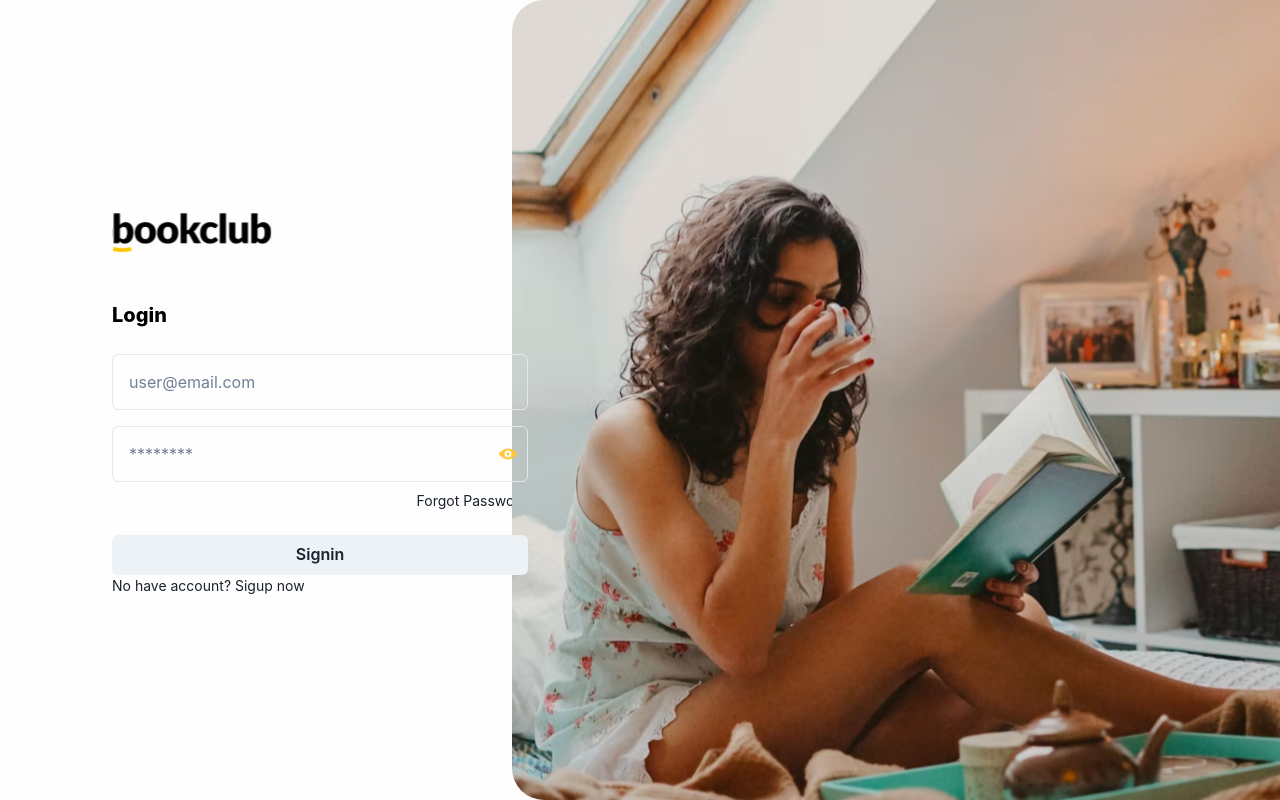
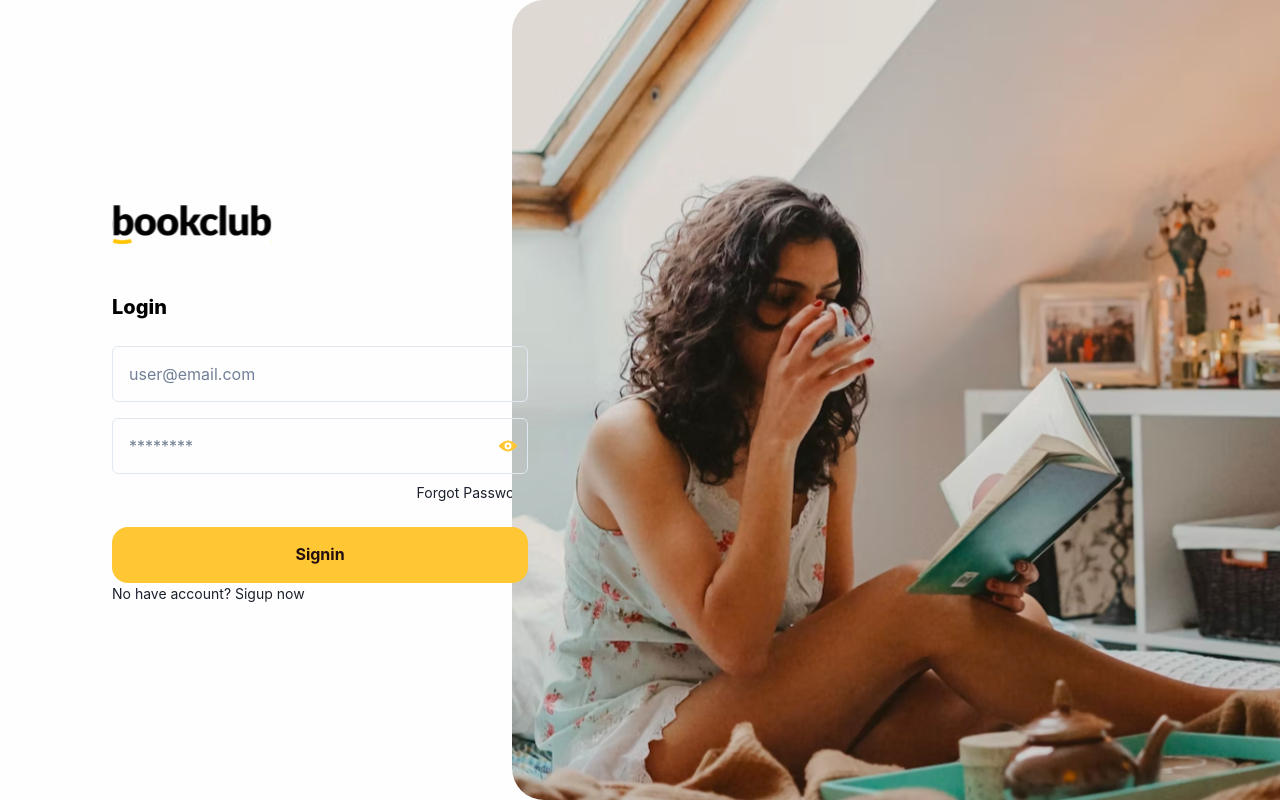
Before and after one commit to brjatoba92/bookclub-frontend-app, a React (Create React App) app: page / in a window 1280 px wide. Built offline with nearby package versions, Linux system fonts and the light colour scheme.

Commit message:
feat - ChakraUI and Atomic Design Implementation -  Components - Button

```diff
--- /dev/null
+++ b/src/components/atoms/Button.js
@@ -0,0 +1,18 @@
+import { Button as ChakraButton } from '@chakra-ui/react'
+
+export const Button = ({ children, ...props }) => (
+    <ChakraButton
+        fontWeight='700'
+        borderRadius='16px'
+        h='56px'
+        fontSize='16px'
+        bg='brand.primary'
+        color='brand.purple'
+        {...props}
+        _hover={{
+          bg: 'brand.primary'
+        }}
+    >
+        {children}
+    </ChakraButton>
+)
--- a/src/components/atoms/index.js
+++ b/src/components/atoms/index.js
@@ -1,2 +1,3 @@
 export * from './Text'
 export * from './Link'
+export * from './Button'
--- a/src/modules/unauthenticated/screen/Login/index.js
+++ b/src/modules/unauthenticated/screen/Login/index.js
@@ -1,5 +1,5 @@
-import { Flex, Image, Button } from '@chakra-ui/react'
-import { Text, Input, Link } from 'components'
+import { Flex, Image } from '@chakra-ui/react'
+import { Text, Input, Link, Button } from 'components'
 
 export const LoginScreen = () => {
   return (
--- a/src/styles/colors.js
+++ b/src/styles/colors.js
@@ -5,5 +5,6 @@ export const colors = {
   grey: '#E6E6E6',
   grayLight: '#F2F1F1',
   background: '#FEFEFE',
-  white: '#FFFFFF'
+  white: '#FFFFFF',
+  purple: '#240F0F'
 }
```
